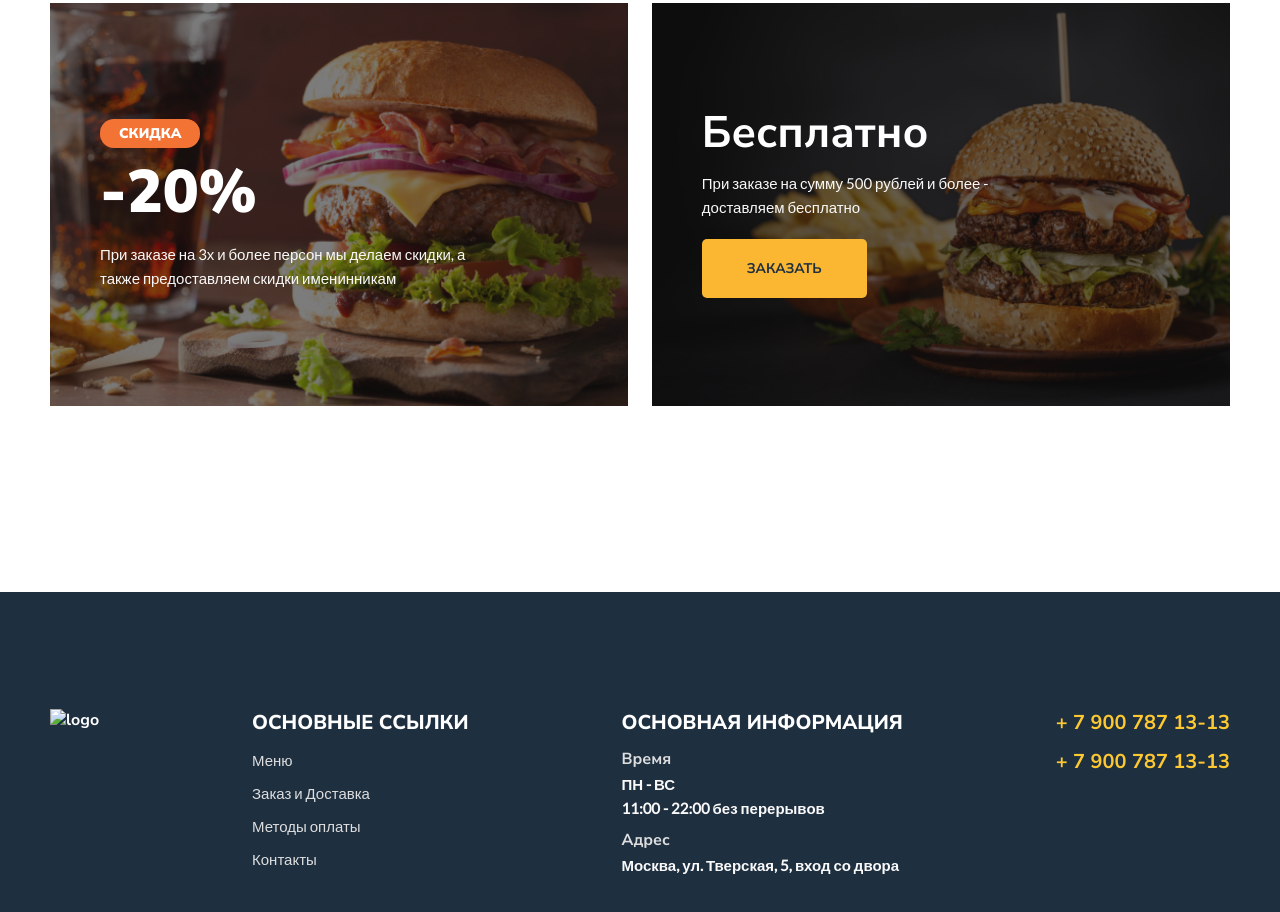
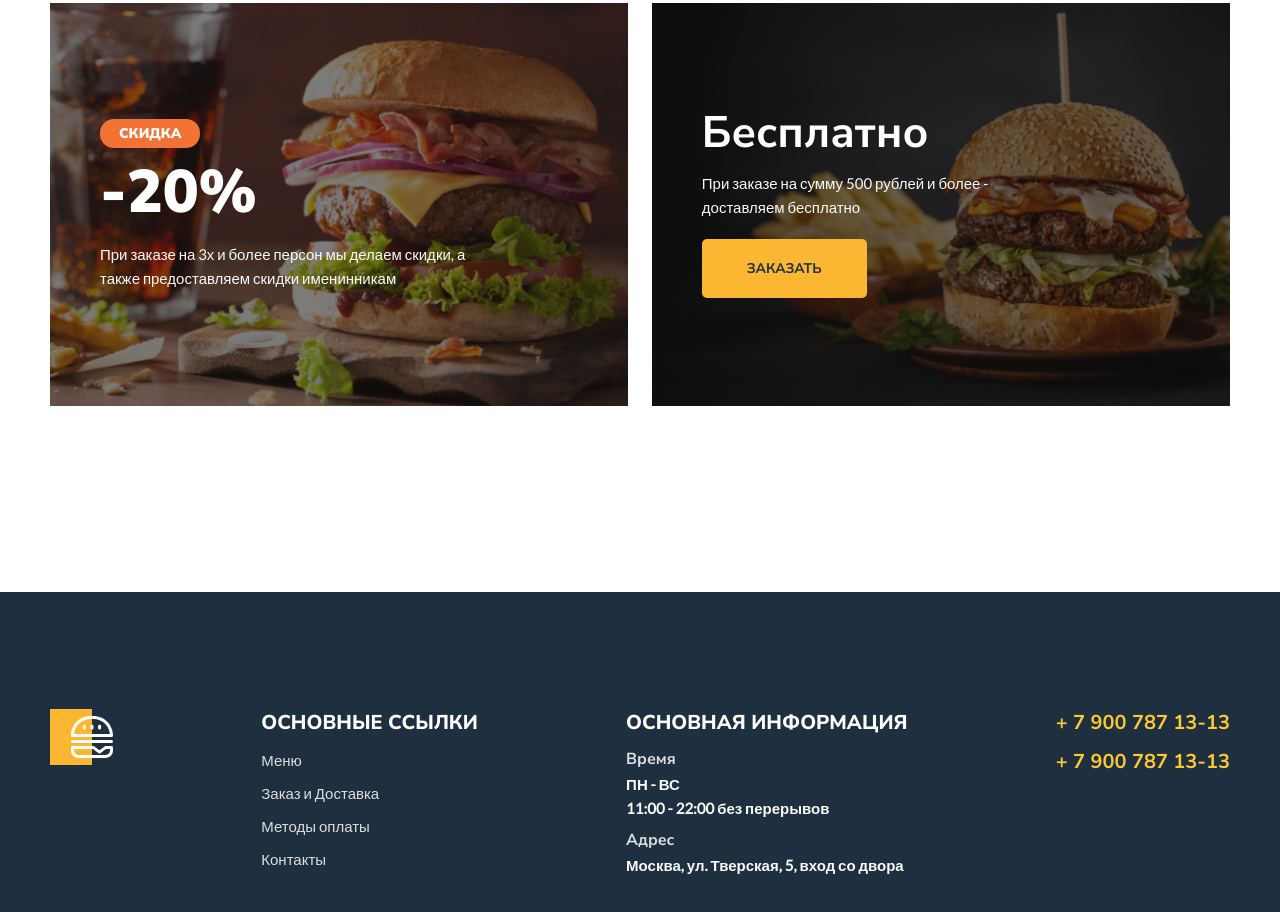
Before and after one commit to Spitsarev/Burger, a plain HTML site: page index.html in a window 1280 px wide. Shown: the part 1005-1917 px from the top of the page. Drawn offline with Linux system fonts and the light colour scheme; the site is published under a folder, as on GitHub Pages, so addresses that start at the root find nothing.

Commit message:
Update index.html

```diff
--- a/index.html
+++ b/index.html
@@ -55,7 +55,7 @@
     <div class="footer">
         <div class="conteiner">
             <div class="item">
-                <img src="/img/Logo_light.svg" alt="logo">
+                <img src="img/Logo_light.svg" alt="logo">
             </div>
             <div class="item">
                 <ul>
```
